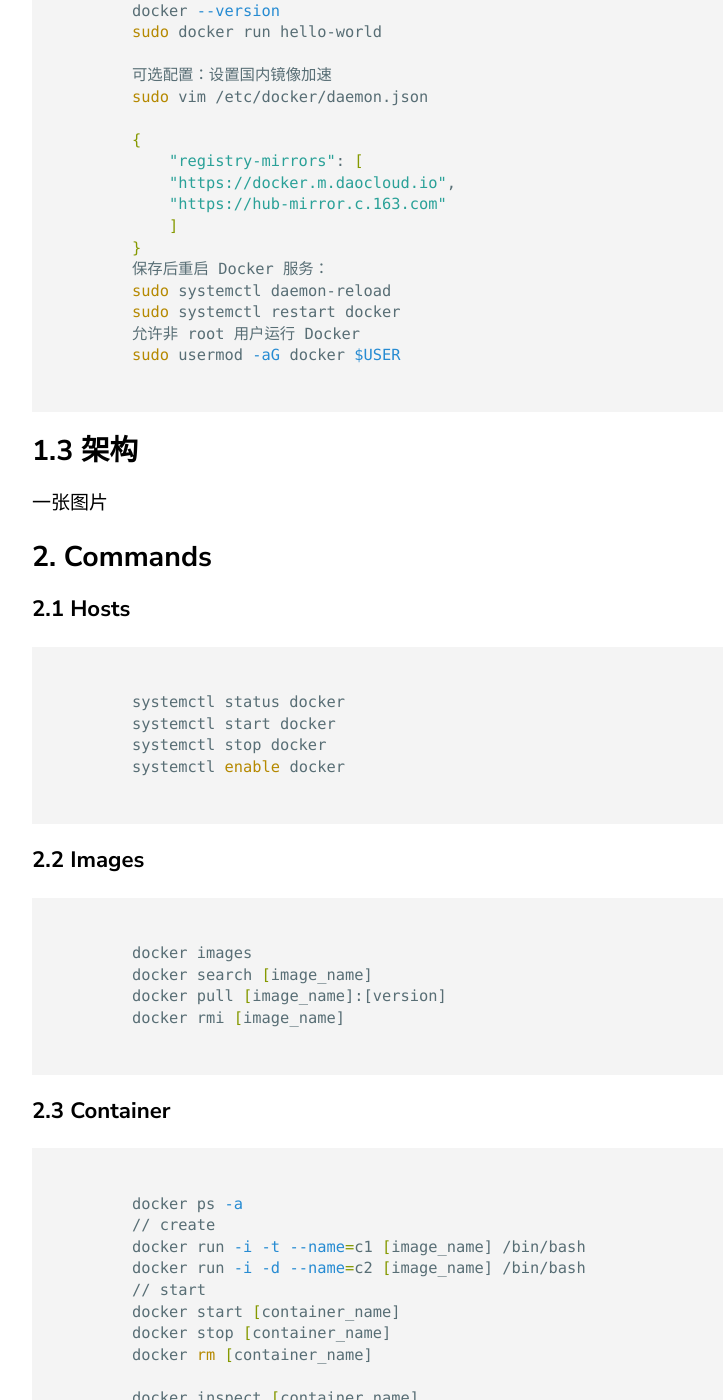
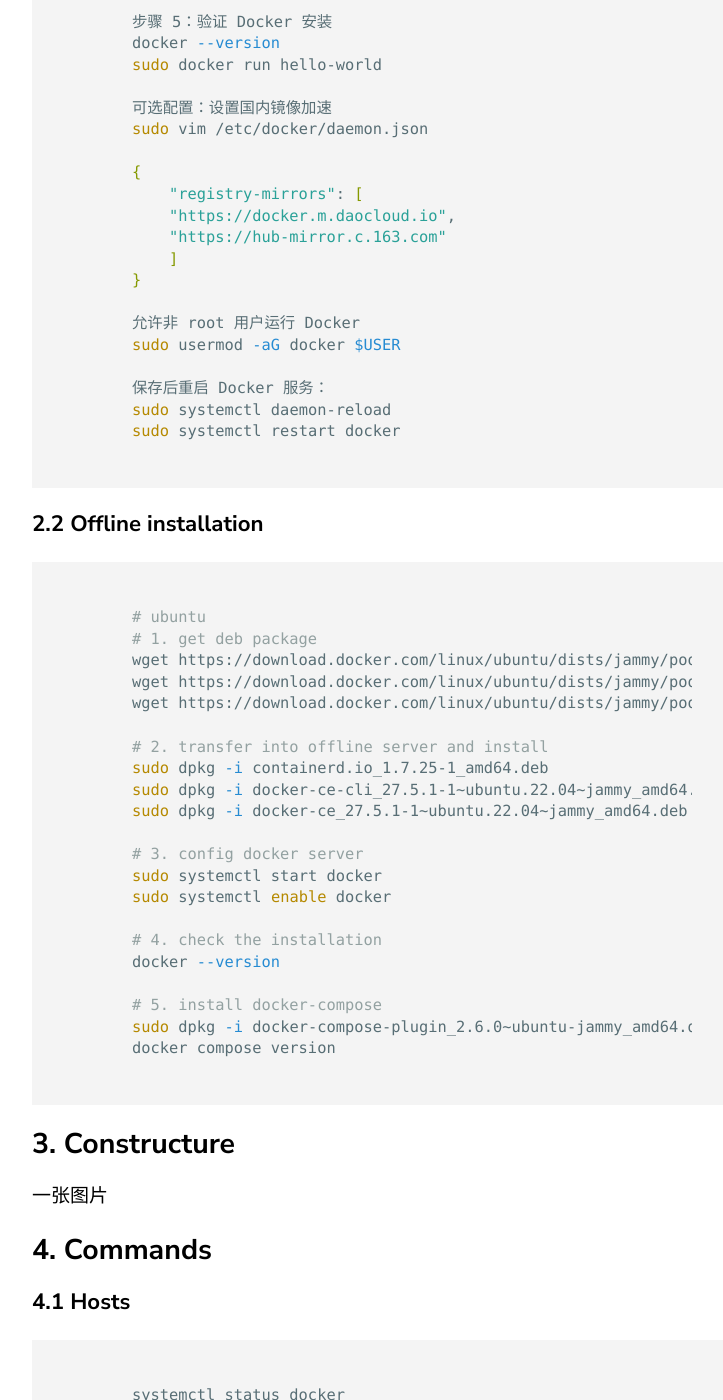
Before and after one commit to HBhakunamatata/HBhakunamatata.github.io, a Jekyll site: the page built from _posts/2025-06-01-Docker-01.md, in a window 1280 px wide and 1400 px high, scrolled down 1080 px. Shown: the whole window, without its empty margins (68-791 px from the left). Built offline with Jekyll 4.4.1, drawn with Linux system fonts in a browser that asks for light colours; comment, search, counter and statistics services are not loaded; some of the changed text lies outside the part shown.

Commit message:
feat(docker): add dockerFile feature

````diff
--- a/_posts/2025-06-01-Docker-01.md
+++ b/_posts/2025-06-01-Docker-01.md
@@ -7,15 +7,15 @@
 ---
 
 
-## 1.1 Why
+## 1. Why use docker
 
 Application behaves variously in different environments
 
-Application + Dependencies = Container
+Docker is a container technology, combining application and dependencies, in order to solve environment migration problem.
 
-Docker 是一种容器技术，用于解决跨环境迁移的问题
+## 2. Installation
 
-## 1.2 Installation
+### 2.1 Onine installation
 
 ```shell
 # ubuntu24
@@ -48,21 +48,48 @@
     "https://hub-mirror.c.163.com"
     ]
 }
+
+允许非 root 用户运行 Docker
+sudo usermod -aG docker $USER
+
 保存后重启 Docker 服务：
 sudo systemctl daemon-reload
 sudo systemctl restart docker
-允许非 root 用户运行 Docker
-sudo usermod -aG docker $USER
 ```
 
-## 1.3 架构
+### 2.2 Offline installation
+
+```shell
+# ubuntu
+# 1. get deb package
+wget https://download.docker.com/linux/ubuntu/dists/jammy/pool/stable/amd64/docker-ce_27.5.1-1~ubuntu.22.04~jammy_amd64.deb
+wget https://download.docker.com/linux/ubuntu/dists/jammy/pool/stable/amd64/docker-ce-cli_27.5.1-1~ubuntu.22.04~jammy_amd64.deb
+wget https://download.docker.com/linux/ubuntu/dists/jammy/pool/stable/amd64/containerd.io_1.7.25-1_amd64.deb
+
+# 2. transfer into offline server and install
+sudo dpkg -i containerd.io_1.7.25-1_amd64.deb
+sudo dpkg -i docker-ce-cli_27.5.1-1~ubuntu.22.04~jammy_amd64.deb
+sudo dpkg -i docker-ce_27.5.1-1~ubuntu.22.04~jammy_amd64.deb
+
+# 3. config docker server
+sudo systemctl start docker
+sudo systemctl enable docker
+
+# 4. check the installation
+docker --version
+
+# 5. install docker-compose
+sudo dpkg -i docker-compose-plugin_2.6.0~ubuntu-jammy_amd64.deb
+docker compose version
+```
+
+## 3. Constructure
 
 一张图片
 
+## 4. Commands
 
-## 2. Commands
-
-### 2.1 Hosts
+### 4.1 Hosts
 
 ```shell
 systemctl status docker
@@ -71,49 +98,84 @@
 systemctl enable docker
 ```
 
-### 2.2 Images
+### 4.2 Images
 
 ```shell
 docker images
 docker search [image_name]
-docker pull [image_name]:[version]
+docker pull [image_name]:[version]@[sha:sha-value]
 docker rmi [image_name]
 ```
 
-### 2.3 Container
+### 4.3 Container
 
 ```shell
 docker ps -a
-// create
-docker run -i -t --name=c1 [image_name] /bin/bash
-docker run -i -d --name=c2 [image_name] /bin/bash
-// start
+# create
+docker run -d --name=c2 [image_name] /bin/bash
+# start
 docker start [container_name]
 docker stop [container_name]
 docker rm [container_name]
 
 docker inspect [container_name]
+
+docker run -it --name=c1 [image_name] /bin/bash
 ```
 
-## 3. Data Volumns
+## 5. Data Volumns
 
 ```shell
 docker run -v [host_path]:[container_path]
 ```
 
-## 4. Application Deployment
+## 6. Application Deployment
 
 ```shell
-docker run -i -d -p 3307:3306 --name=c-mysql
--v $PWD/conf:/etc/mysql/conf.d
--v
--e MySQL_ROOT_Password=123456
-mysql:5.6
+docker run \
+--name=docker-mysql-8.0 \
+--restart=always \
+-p 3308:3306 \
+-v ~/mysql8.0/data:/var/lib/mysql \
+-v ~/mysql8.0/conf:/etc/mysql \
+-v ~/mysql8.0/logs:/var/log/mysql \
+-v /etc/localtime:/etc/localtime \
+-e MYSQL_ROOT_PASSWORD=888888 \
+-d mysql:8.0
+
+docker run \
+--name=docker-mysql-5.7 \
+--restart=always \
+-p 3306:3306 \
+-v ~/mysql5.7/data:/var/lib/mysql \
+-v ~/mysql5.7/conf:/etc/mysql/conf.d \
+-v ~/mysql5.7/my.cnf:/etc/mysql/my.cnf \
+-v ~/mysql5.7/logs:/var/log/mysql \
+-v /etc/localtime:/etc/localtime \
+-e MYSQL_ROOT_PASSWORD=123456 \
+-d mysql:5.7
+
+docker run \
+--name=docker-redis \
+--restart=always \
+-p 6379:6379 \
+-v ~/myredis/conf/redis.conf:/usr/local/etc/redis/redis.conf \
+-v ~/myredis/data:/data \
+-v ~/myredis/logs:/var/log/redis \
+-d redis
+
+docker run \
+--name=rabbitmq-docker \
+--restart=always \
+-p 5672:5672 \
+-p 15672:15672 \
+-v ~/rabbitmq/data:/var/lib/rabbitmq \
+-d rabbitmq:3-management
 ```
 
-## 5. dockerfile
+## 7. dockerfile
 
-### 5.1 docker image 原理
+### 7.1 docker image 原理
 
 本质： 分层的文件系统
 
@@ -125,7 +187,7 @@
 
 分层复用镜像
 
-### 5.2 镜像制作
+### 7.2 镜像制作
 
 将已经修改过的容器重新发布为一个新镜像，并导出为一个文件用于共享
 被分享者使用文件恢复镜像
@@ -136,8 +198,15 @@
 docker load -i [file_name]
 ```
 
-### 5.3 dockerfile制作方式
+### 7.3 dockerfile制作方式
 
 方法：照抄
 
 示例：部署springboot项目
+
+```
+FROM openjdk:8-jdk-alpine
+MAINTAINER macrozheng
+ADD target/rabbitmq-tutorial-0.0.1-SNAPSHOT.jar /rabbitmq-tutorial-0.0.1-SNAPSHOT.jar
+ENTRYPOINT ["java", "-jar", "/rabbitmq-tutorial-0.0.1-SNAPSHOT.jar"]
+```
````
